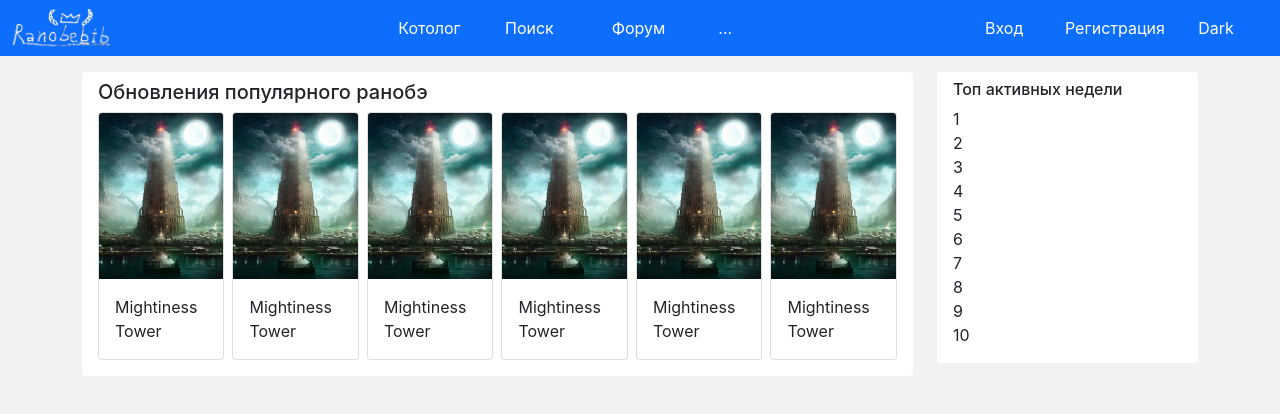
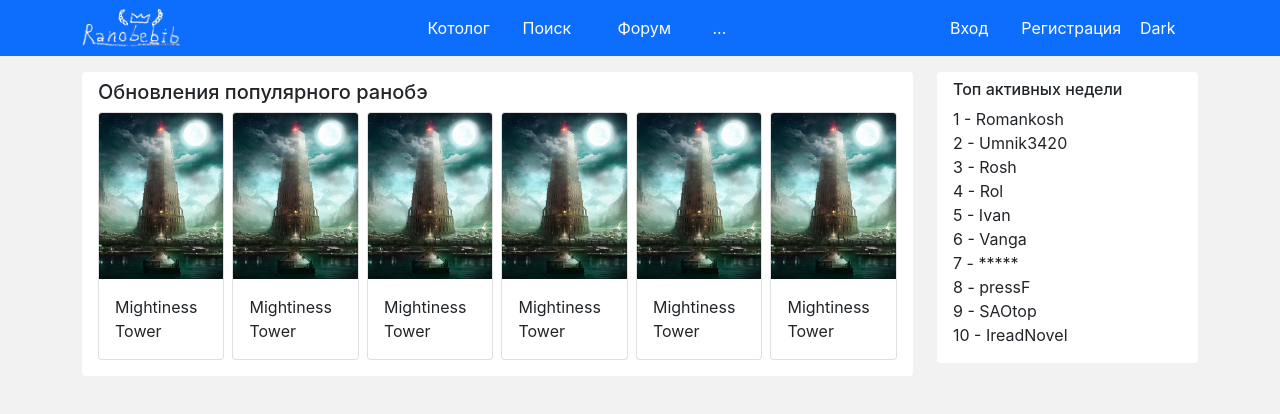
Before and after one commit to Romankosh1/Ranobebib, a React (Create React App) app: page / in a window 1280 px wide. Shown: the top 414 px of the page. Built offline with nearby package versions, Linux system fonts and the light colour scheme.

Commit message:
Litle changes
- Add nickname
- Create new logo
- improve card

```diff
--- a/src/components/Header/Header.js
+++ b/src/components/Header/Header.js
@@ -8,7 +8,7 @@ import styles from "./Header.module.css";
 const Header = () => {
   return (
     <div className="bg-primary py-2">
-      <div className="container-fluid">
+      <div className="container">
         <div className="row align-items-center justify-content-between">
           <div className="col-md-2 col-sm-12">
             <Link to="/">
--- a/src/components/Home/components/MediaCard.js
+++ b/src/components/Home/components/MediaCard.js
@@ -1,9 +1,22 @@
+import { Link } from "react-router-dom";
+
 const MediaCard = () => {
   return (
     <div className="card">
-      <img src="/img/tower.jpg" className="card-img-top" alt="..." />
+      <Link to="Tower">
+        <img
+          src="/img/tower.jpg"
+          className="card-img-top"
+          alt="Mightiness Tower"
+        />
+      </Link>
       <div className="card-body">
-        <p className="card-text fs-6 line-clamp">Mightiness Tower</p>
+        <a
+          href="Tower"
+          className="text-decoration-none text-reset card-link fs-6 line-clamp"
+        >
+          Mightiness Tower
+        </a>
       </div>
     </div>
   );
--- a/src/components/Home/components/TopUsersList.js
+++ b/src/components/Home/components/TopUsersList.js
@@ -2,16 +2,16 @@ const TopUsersList = () => {
   return (
     <div className="bg-white rounded pt-2 px-3 pb-3">
       <h6>Топ активных недели</h6>
-      <div className="col-12">1</div>
-      <div className="col-12">2</div>
-      <div className="col-12">3</div>
-      <div className="col-12">4</div>
-      <div className="col-12">5</div>
-      <div className="col-12">6</div>
-      <div className="col-12">7</div>
-      <div className="col-12">8</div>
-      <div className="col-12">9</div>
-      <div className="col-12">10</div>
+      <div className="col-12">1 - Romankosh</div>
+      <div className="col-12">2 - Umnik3420</div>
+      <div className="col-12">3 - Rosh</div>
+      <div className="col-12">4 - Rol</div>
+      <div className="col-12">5 - Ivan</div>
+      <div className="col-12">6 - Vanga</div>
+      <div className="col-12">7 - *****</div>
+      <div className="col-12">8 - pressF</div>
+      <div className="col-12">9 - SAOtop</div>
+      <div className="col-12">10 - IreadNovel</div>
     </div>
   );
 };
```
